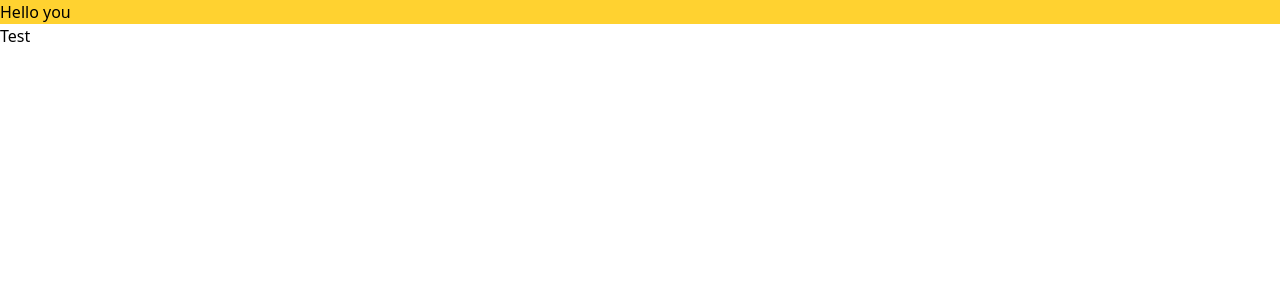
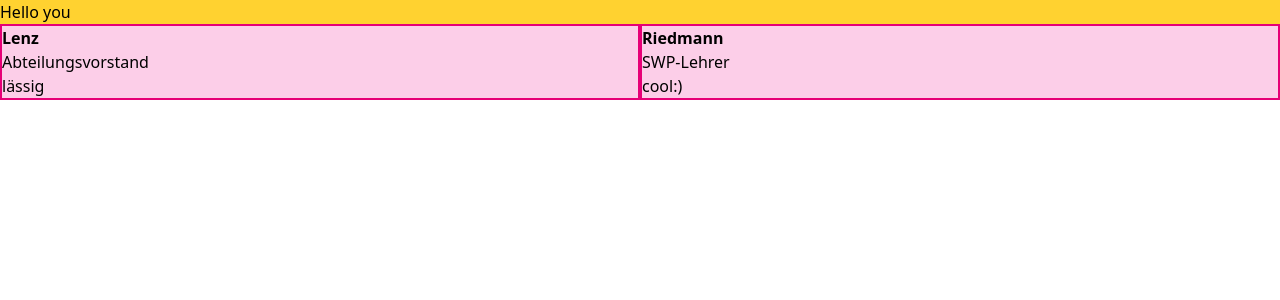
Before and after one commit to elinazwi/Web_Basics, a React (Vite) app in the folder REACT_JS_Frameworks/setup_React/demo/: page / in a window 1280 px wide. Shown: the top 300 px of the page. Built offline with nearby package versions, Linux system fonts and the light colour scheme.

Commit message:
finished Bau_einer_Komponente

```diff
--- a/REACT_JS_Frameworks/setup_React/demo/src/App.jsx
+++ b/REACT_JS_Frameworks/setup_React/demo/src/App.jsx
@@ -2,6 +2,7 @@ import { useState } from 'react'
 import reactLogo from './assets/react.svg'
 import viteLogo from '/vite.svg'
 import './App.css'
+import Card from './components/Card'
 
 function App() {
   const [count, setCount] = useState(0)
@@ -9,7 +10,10 @@ function App() {
   return (
     <>
       <h1 className='bg-amber-300'>Hello you</h1>
-      <div>Test</div>
+      <div className="flex">
+      <Card name={"Lenz"}jobtitle={"Abteilungsvorstand"}description={"lässig"}/>
+      <Card name={"Riedmann"}jobtitle={"SWP-Lehrer"}description={"cool:)"}/>
+      </div>
     </>
   )
 }
--- /dev/null
+++ b/REACT_JS_Frameworks/setup_React/demo/src/components/Card.jsx
@@ -0,0 +1,11 @@
+import React from 'react'
+
+export default function Card({name, jobtitle, description}) {
+  return (
+    <div className='bg-pink-200 border-2 border-pink-600 w-full'>
+      <p className='font-bold'>{name}</p>
+      <p>{jobtitle}</p>
+      <p>{description}</p>
+    </div>
+  )
+}
```
